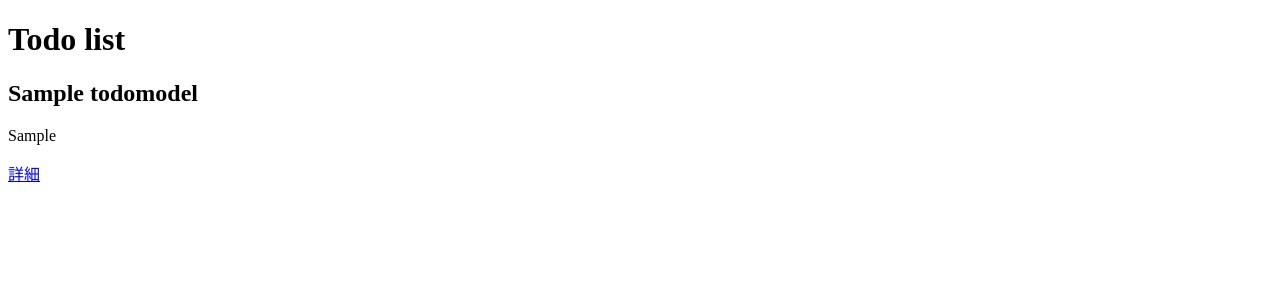
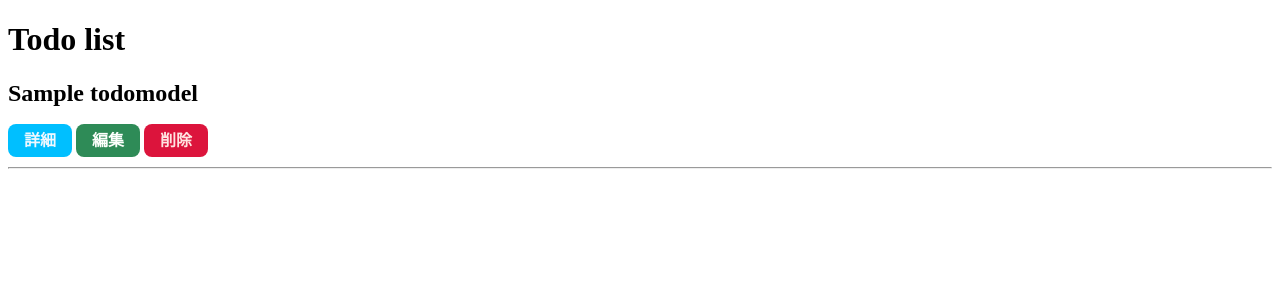
Before and after one commit to y-uchiida/Django_training001, a Django app: page /list/ in a window 1280 px wide. Shown: the top 300 px of the page. Run offline with Django 3.2, Linux system fonts and the light colour scheme; tables that the repository leaves empty hold one stand-in row (values such as "Sample post").

Commit message:
2-9. css を読み込みしてスタイルを設定 static ディレクトリが公開されるようにsettings.py に修正が必要

```diff
--- /dev/null
+++ b/todoApp/static/todo/css/style.css
@@ -0,0 +1,23 @@
+.btn {
+  background-color: lightgray;
+  border-radius: 8px;
+  color: #333;
+  text-decoration: none;
+  padding: 8px 16px;
+  font-weight: 700;
+}
+
+.btn.blue {
+  background-color: deepskyblue;
+  color: aliceblue;
+}
+
+.btn.red {
+  background-color: crimson;
+  color: mistyrose;
+}
+
+.btn.green {
+  background-color: seagreen;
+  color: #fdfffd;
+}
--- a/todoApp/templates/base.html
+++ b/todoApp/templates/base.html
@@ -1,3 +1,5 @@
+{% load static %}
+
 <!DOCTYPE html>
 <html lang="en">
   <head>
@@ -5,6 +7,7 @@
     <meta http-equiv="X-UA-Compatible" content="IE=edge" />
     <meta name="viewport" content="width=device-width, initial-scale=1.0" />
     <title>Django Todo List</title>
+    <link rel="stylesheet" href="{% static 'todo/css/style.css' %}">
   </head>
   <body>
     <h1>
--- a/todoApp/templates/list.html
+++ b/todoApp/templates/list.html
@@ -9,9 +9,13 @@
 	{% for todo in object_list %}
 	<div>
 		<h2>{{todo.title}}</h2>
-		<p>{{todo.memo}}</p>
 		{# 個別のデータを取得できるように、todo.idを指定する #}
-		<a href="/detail/{{todo.id}}">詳細</a>
+		<p>
+			<a class='btn blue' href="/detail/{{todo.id}}">詳細</a>
+			<a class='btn green' href="">編集</a>
+			<a class='btn red' href="">削除</a>
+		</p>
+		<hr />
 	</div>
 	{% endfor %}
 {% endblock content %}
--- a/todoApp/todoApp/settings.py
+++ b/todoApp/todoApp/settings.py
@@ -120,6 +120,8 @@ USE_TZ = True
 
 STATIC_URL = '/static/'
 
+STATICFILES_DIRS = Path.joinpath(BASE_DIR, 'static'),
+
 # Default primary key field type
 # https://docs.djangoproject.com/en/3.2/ref/settings/#default-auto-field
 
```
